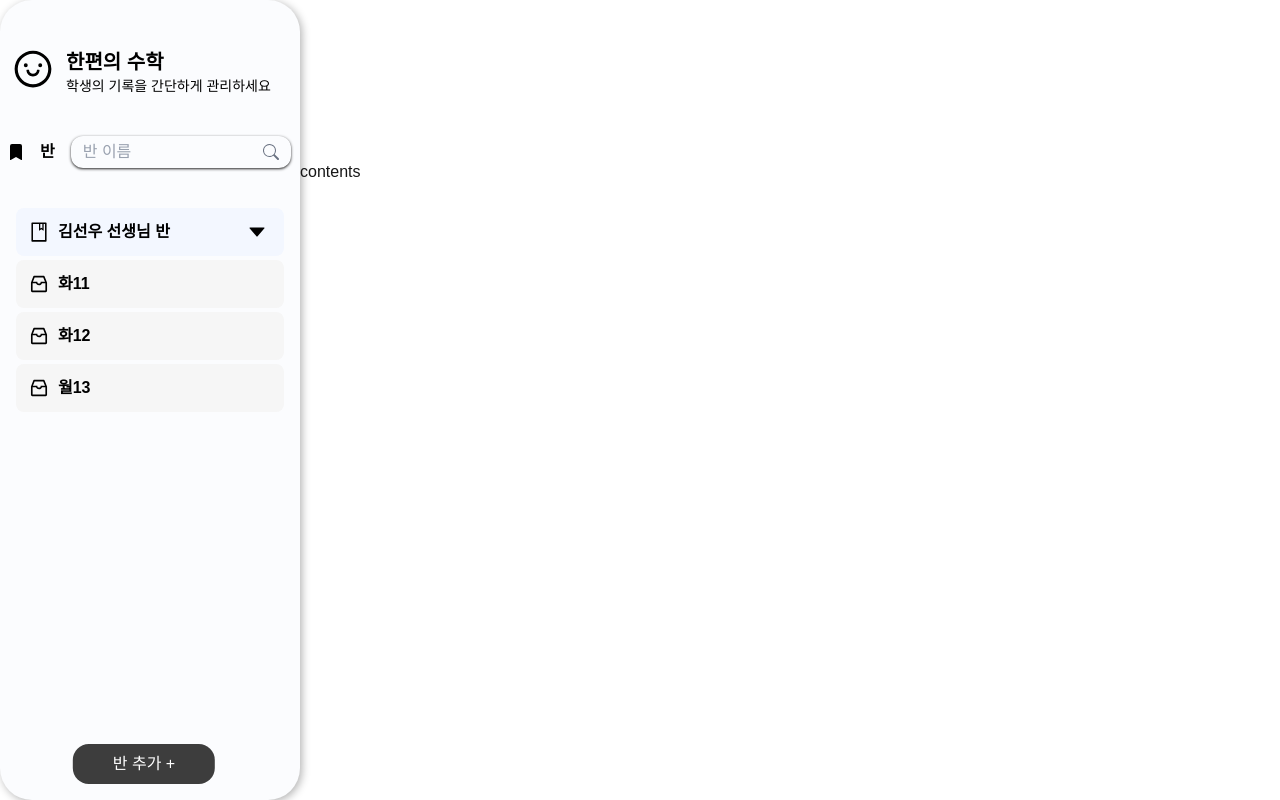
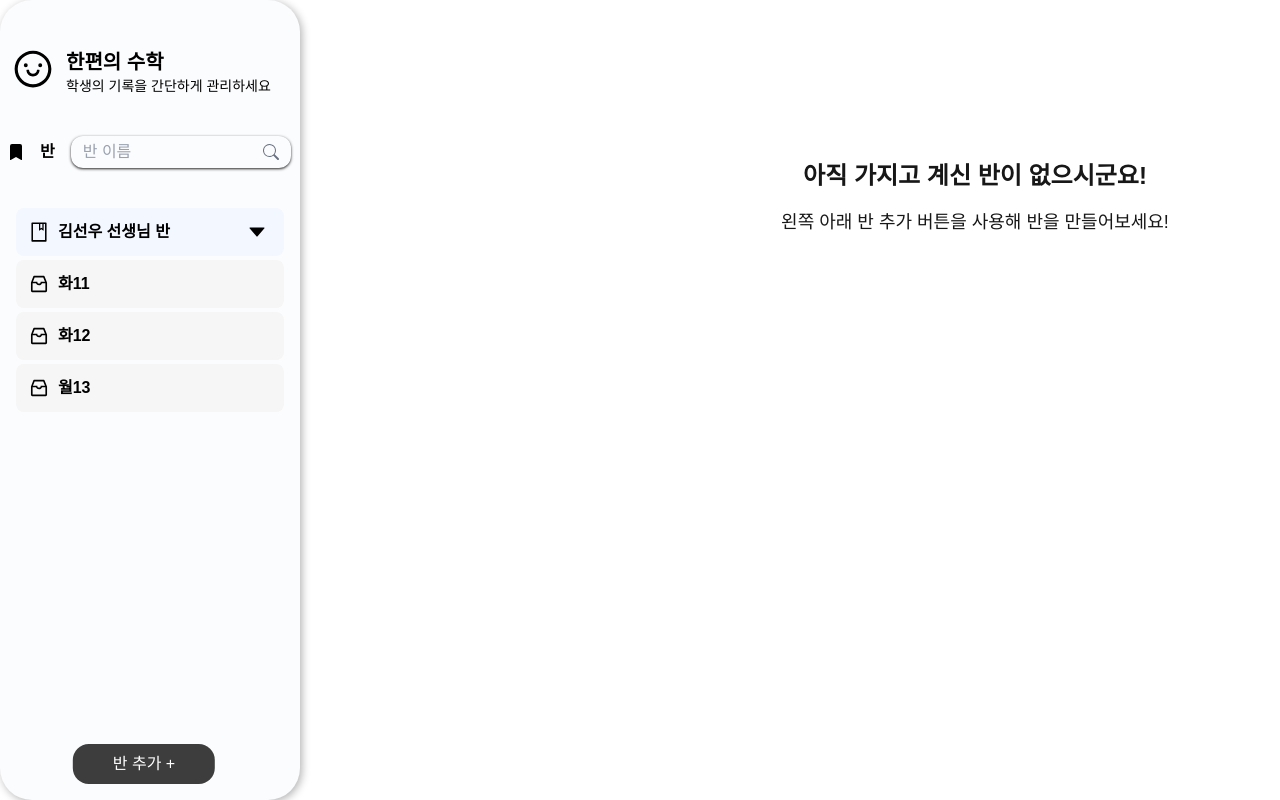
Before and after one commit to coririri/Student_Management, a Next.js app: page / in a window 1280 px wide. Shown: the top 800 px of the page. Built offline with nearby package versions, Linux system fonts and the light colour scheme.

Commit message:
feat: Home Page 컨텐츠 구현

```diff
--- a/src/app/page.tsx
+++ b/src/app/page.tsx
@@ -1,3 +1,15 @@
+// app/page.tsx
 export default function Home() {
-  return <div>contents</div>;
+  return (
+    <div className="flex justify-center items-center h-full text-center">
+      <div>
+        <h1 className="text-2xl font-bold mb-4">
+          아직 가지고 계신 반이 없으시군요!
+        </h1>
+        <p className="text-lg mb-6">
+          왼쪽 아래 반 추가 버튼을 사용해 반을 만들어보세요!
+        </p>
+      </div>
+    </div>
+  );
 }
```
